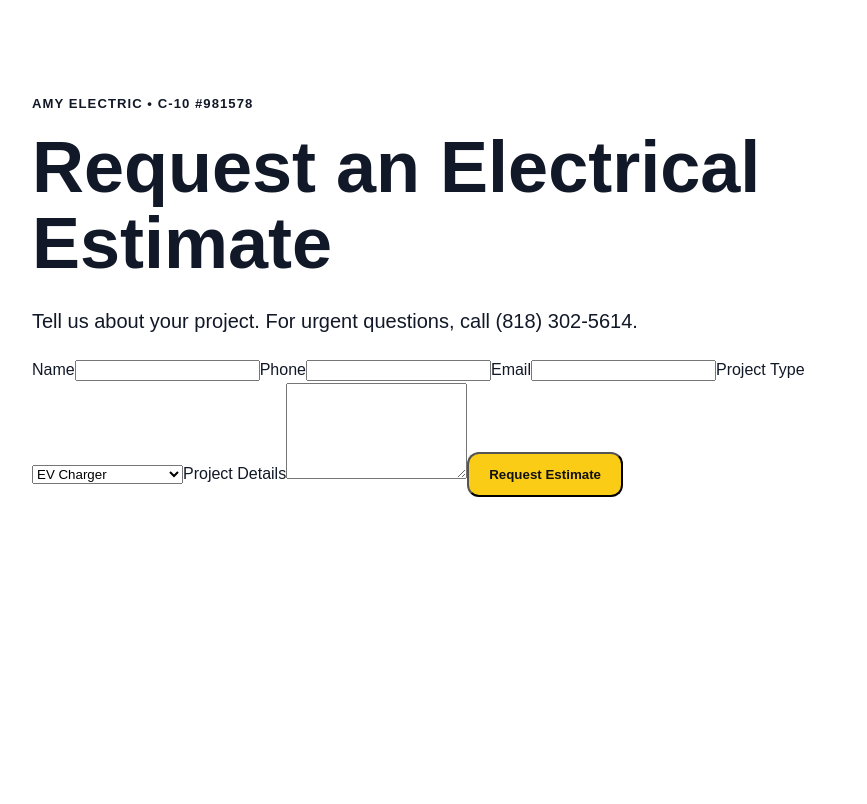
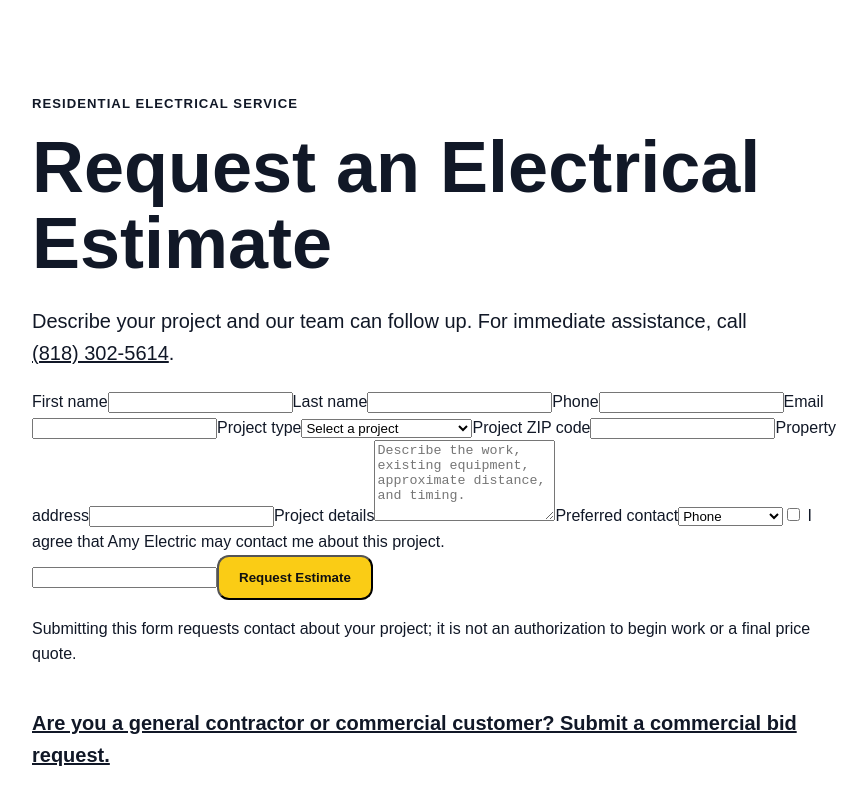
Before and after one commit to amiedri74/amyelectric, a Next.js app: page /contact in a window 1280 px wide. Shown: the top 804 px of the page, without its empty margins (198-1065 px from the left). Built offline with nearby package versions, Linux system fonts and the light colour scheme; no server answers.

Commit message:
Fix residential lead form and add qualification fields

```diff
--- a/pages/contact.js
+++ b/pages/contact.js
@@ -1,73 +1,99 @@
 import Head from 'next/head'
 import { useState } from 'react'
+import { trackEvent } from '../lib/analytics'
 
 export default function Contact() {
   const [submitted, setSubmitted] = useState(false)
   const [loading, setLoading] = useState(false)
-  const [error, setError] = useState(null)
+  const [error, setError] = useState('')
 
   async function submit(event) {
     event.preventDefault()
     setLoading(true)
-    setError(null)
-    const form = event.target
-    const formData = new FormData(form)
+    setError('')
+    const form = event.currentTarget
+    const values = Object.fromEntries(new FormData(form).entries())
+    values.customerType = 'residential'
+    values.pageUrl = window.location.href
+    values.referrer = document.referrer
+    const query = new URLSearchParams(window.location.search)
+    for (const key of ['utm_source', 'utm_medium', 'utm_campaign', 'utm_term', 'utm_content', 'gclid']) {
+      if (query.has(key)) values[key] = query.get(key)
+    }
 
     try {
-      const res = await fetch('/api/contact', {
+      const response = await fetch('/api/contact', {
         method: 'POST',
-        body: JSON.stringify(Object.fromEntries(formData)),
         headers: { 'Content-Type': 'application/json' },
+        body: JSON.stringify(values),
       })
-      const data = await res.json()
-      if (data.success) {
-        setSubmitted(true)
-      } else {
-        setError(data.error || 'Something went wrong')
-      }
+      const data = await response.json()
+      if (!response.ok || !data.success) throw new Error(data.error || 'Unable to submit your request.')
+      trackEvent('generate_lead', { lead_type: 'residential', project_type: values.project })
+      setSubmitted(true)
+      form.reset()
     } catch (err) {
-      setError('Network error. Please call (818) 302-5614.')
+      setError(err.message || 'Network error. Please call (818) 302-5614.')
+    } finally {
+      setLoading(false)
     }
-    setLoading(false)
   }
 
   return (
     <>
       <Head>
-        <title>Contact Amy Electric | Los Angeles Electrician</title>
-        <meta name="description" content="Contact Amy Electric for electrical service, EV charger installation, panel upgrades, repairs and commercial electrical projects in Los Angeles." />
+        <title>Request an Electrical Estimate | Amy Electric</title>
+        <meta name="description" content="Request a residential electrical estimate from Amy Electric. Tell us about your EV charger, panel upgrade, repair or electrical project in Greater Los Angeles." />
         <link rel="canonical" href="https://www.amyelectric.com/contact" />
-        <script type="application/ld+json" dangerouslySetInnerHTML={{ __html: JSON.stringify({
-          "@context": "https://schema.org",
-          "@type": "Electrician",
-          "name": "AMY Electric",
-          "telephone": "+18183025614",
-          "email": "info@amyelectric.com",
-          "url": "https://www.amyelectric.com/contact",
-          "address": { "@type": "PostalAddress", "streetAddress": "20628 Londelius St", "addressLocality": "Winnetka", "addressRegion": "CA", "postalCode": "91306" },
-          "sameAs": ["https://g.page/r/CVdK9ZAvNBrZEAI", "https://www.yelp.com/biz/amy-electric-winnetka"]
-        }) }} />
       </Head>
       <main className="page">
         <div className="container narrow">
-          <p className="eyebrow">Amy Electric • C-10 #981578</p>
+          <p className="eyebrow">Residential electrical service</p>
           <h1>Request an Electrical Estimate</h1>
-          <p className="lead">Tell us about your project. For urgent questions, call (818) 302-5614.</p>
+          <p className="lead">Describe your project and our team can follow up. For immediate assistance, call <a href="tel:18183025614">(818) 302-5614</a>.</p>
           {submitted ? (
-            <div className="estimate-box"><strong>Request received.</strong><p>We will follow up within 24 hours. For the fastest response, call (818) 302-5614.</p></div>
+            <div className="estimate-box" role="status">
+              <strong>Request received.</strong>
+              <p>Thank you. Our team will review your information. For urgent questions, call (818) 302-5614.</p>
+              <a className="button primary" href="/">Return to Homepage</a>
+            </div>
           ) : (
             <form className="contact-form" onSubmit={submit}>
-              <label>Name<input name="name" required /></label>
-              <label>Phone<input name="phone" type="tel" required /></label>
-              <label>Email<input name="email" type="email" /></label>
-              <label>Project Type<select name="project"><option>EV Charger</option><option>Panel Upgrade</option><option>Electrical Repair</option><option>Lighting</option><option>Commercial Electrical</option><option>Other</option></select></label>
-              <label>Project Details<textarea name="details" rows="6" required /></label>
-              <button className="button primary" type="submit" disabled={loading}>
-                {loading ? 'Sending...' : 'Request Estimate'}
-              </button>
-              {error && <p style={{color:'red',marginTop:'8px'}}>{error}</p>}
+              <div className="form-grid">
+                <label>First name<input name="firstName" autoComplete="given-name" required maxLength="80" /></label>
+                <label>Last name<input name="lastName" autoComplete="family-name" required maxLength="80" /></label>
+                <label>Phone<input name="phone" type="tel" autoComplete="tel" required maxLength="30" /></label>
+                <label>Email<input name="email" type="email" autoComplete="email" maxLength="254" /></label>
+                <label>Project type
+                  <select name="project" required defaultValue="">
+                    <option value="" disabled>Select a project</option>
+                    <option>EV Charger Installation</option>
+                    <option>Electrical Panel Upgrade</option>
+                    <option>Main Service Upgrade</option>
+                    <option>Electrical Repair</option>
+                    <option>Rewiring</option>
+                    <option>Lighting</option>
+                    <option>Dedicated Circuit</option>
+                    <option>Other Residential Project</option>
+                  </select>
+                </label>
+                <label>Project ZIP code<input name="zipCode" inputMode="numeric" pattern="[0-9]{5}" maxLength="5" required /></label>
+                <label className="full-width">Property address<input name="address" autoComplete="street-address" maxLength="250" /></label>
+                <label className="full-width">Project details<textarea name="details" rows="5" required maxLength="5000" placeholder="Describe the work, existing equipment, approximate distance, and timing." /></label>
+                <label>Preferred contact
+                  <select name="preferredContact" defaultValue="Phone">
+                    <option>Phone</option><option>Email</option><option>Text message</option>
+                  </select>
+                </label>
+                <label className="full-width consent"><input type="checkbox" name="contactConsent" value="yes" required /> I agree that Amy Electric may contact me about this project.</label>
+              </div>
+              <input name="website" tabIndex="-1" autoComplete="off" aria-hidden="true" className="hp-field" />
+              <button className="button primary" type="submit" disabled={loading}>{loading ? 'Submitting...' : 'Request Estimate'}</button>
+              {error && <p role="alert" className="form-error">{error}</p>}
+              <p className="form-note">Submitting this form requests contact about your project; it is not an authorization to begin work or a final price quote.</p>
             </form>
           )}
+          <p className="contact-line"><a href="/commercial-bid">Are you a general contractor or commercial customer? Submit a commercial bid request.</a></p>
         </div>
       </main>
     </>
```
